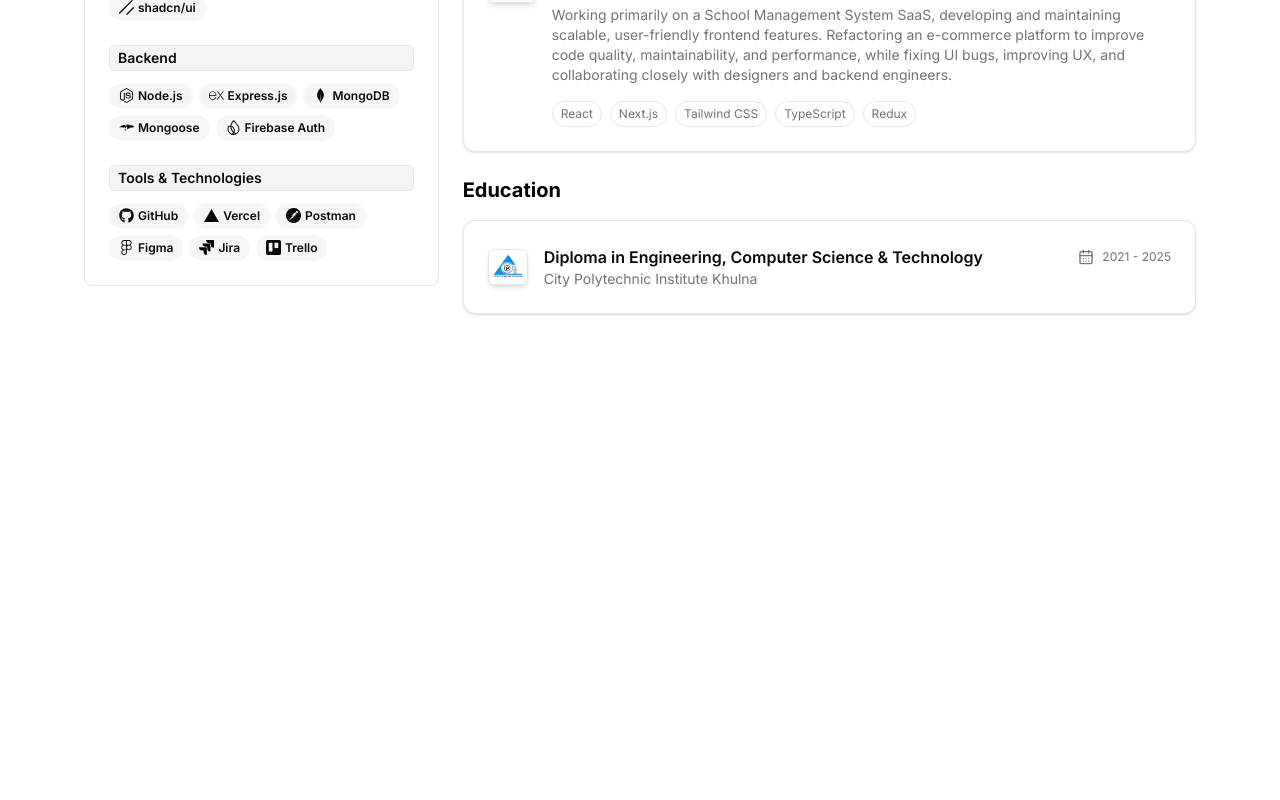
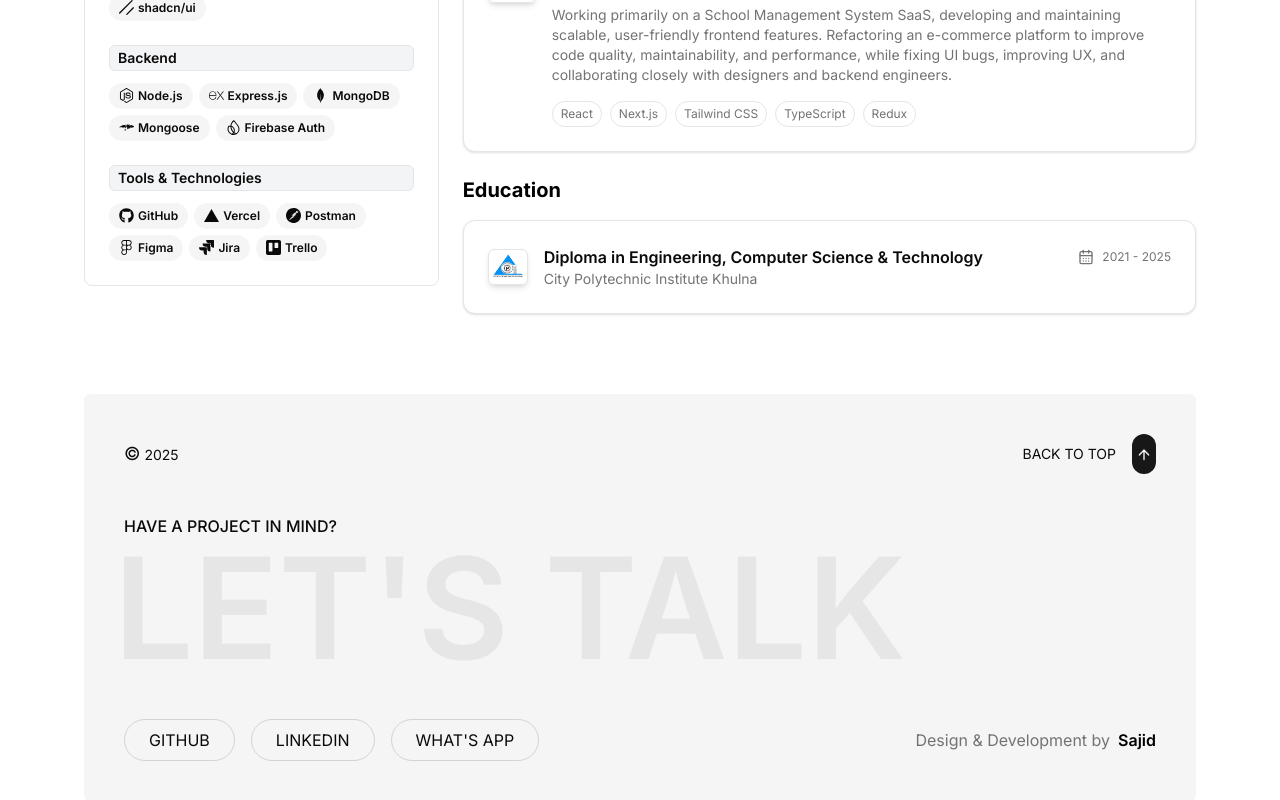
Before and after one commit to sajid-islam/portfolio-v2, a Next.js app: page / in a window 1280 px wide. Shown: the part 880-1680 px from the top of the page. Before the commit the page ends 1226 px from the top, so only its background shows below. Built offline with nearby package versions, Linux system fonts and the light colour scheme.

Commit message:
add footer

```diff
--- a/src/app/globals.css
+++ b/src/app/globals.css
@@ -55,7 +55,7 @@
         --chart-2: 160 60% 45%;
         --chart-3: 30 80% 55%;
         --chart-4: 280 65% 60%;
-    --chart-5: 340 75% 55%
+        --chart-5: 340 75% 55%;
     }
 }
 
@@ -75,10 +75,42 @@
 
 /* Hide scrollbar for IE, Edge and Firefox */
 .hide-scrollbar {
-  -ms-overflow-style: none;  /* IE and Edge */
-  scrollbar-width: none;  /* Firefox */
+    -ms-overflow-style: none; /* IE and Edge */
+    scrollbar-width: none; /* Firefox */
 }
-.custom-scrollbar{
+.custom-scrollbar {
     scrollbar-width: thin;
     scrollbar-color: black;
 }
+
+.shine-text {
+    position: relative;
+    display: inline-block;
+    overflow: hidden;
+}
+
+/* moving light */
+.shine-text::after {
+    content: "";
+    position: absolute;
+    top: 0;
+    left: -150%;
+    width: 50%;
+    height: 100%;
+    background: linear-gradient(120deg, transparent, rgba(255, 255, 255, 0.8), transparent);
+    animation: shine 2.5s ease-in-out infinite;
+}
+
+/* dark mode shine */
+.dark .shine-text::after {
+    background: linear-gradient(120deg, transparent, rgba(255, 255, 255, 0.6), transparent);
+}
+
+@keyframes shine {
+    0% {
+        left: -150%;
+    }
+    100% {
+        left: 150%;
+    }
+}
--- a/src/app/layout.js
+++ b/src/app/layout.js
@@ -1,3 +1,4 @@
+import Footer from "@/components/Footer/Footer";
 import { ThemeProvider } from "next-themes";
 import { Inter, Poppins } from "next/font/google";
 import "./globals.css";
@@ -59,6 +60,7 @@ export default function RootLayout({ children }) {
                         disableTransitionOnChange
                     >
                         {children}
+                        <Footer />
                     </ThemeProvider>
                 </main>
             </body>
--- /dev/null
+++ b/src/components/Footer/Footer.jsx
@@ -0,0 +1,68 @@
+"use client";
+import { ArrowUp } from "lucide-react";
+
+const Footer = () => {
+    const socialLinks = [
+        { title: "GITHUB", href: "https://github.com/sajid-islam" },
+        { title: "LINKEDIN", href: "https://www.linkedin.com/in/sajid-islam1" },
+        { title: "WHAT'S APP", href: "https://wa.me/8801307599584" },
+    ];
+    const handleScrollTop = () => {
+        scrollTo({
+            top: 0,
+            behavior: "smooth",
+        });
+    };
+    return (
+        <footer className="mx-5 my-10 lg:my-20 p-5 md:p-10 rounded-md bg-[#f5f5f5] dark:bg-[#232323]">
+            {/* Copy Right & Scroll Top */}
+            <section className="flex justify-between items-center">
+                <div className="text-sm">
+                    <span className="text-lg">©</span> {new Date().getFullYear()}
+                </div>
+                <div className="flex items-center gap-4 text-sm">
+                    <p>BACK TO TOP</p>
+                    <button
+                        onClick={handleScrollTop}
+                        className="rounded-full py-2 px-1 bg-primary text-white dark:text-black"
+                    >
+                        <ArrowUp className="animate-bounce mt-2 size-4" />
+                    </button>
+                </div>
+            </section>
+
+            {/* CTA */}
+            <section className="mt-10">
+                <p className="font-medium text-sm md:text-base">HAVE A PROJECT IN MIND?</p>
+                <p className="text-[11vw] font-semibold text-[#e6e6e6] dark:text-[#3a3a3a] leading-none -translate-x-[0.8vw]">
+                    LET&apos;S TALK
+                </p>
+            </section>
+
+            {/* Social links  */}
+            <section className="mt-10 flex flex-col md:flex-row justify-between items-center">
+                <div className="flex gap-2 md:gap-4">
+                    {socialLinks.map((sl) => (
+                        <a
+                            key={sl.href}
+                            href={sl.href}
+                            target="_blank"
+                            className="text-xs md:text-base border border-[#d4d4d4] dark:border-[#3a3a3a] rounded-full px-4 md:px-6 py-2"
+                        >
+                            {sl.title}
+                        </a>
+                    ))}
+                </div>
+
+                <p className="text-[#737373] flex items-center gap-2 mt-4 md:mt-0">
+                    Design & Development by{" "}
+                    <span className="shine-text font-semibold text-black dark:text-white">
+                        Sajid
+                    </span>
+                </p>
+            </section>
+        </footer>
+    );
+};
+
+export default Footer;
```
Lines whose indentation alone changed are shown as unchanged.
